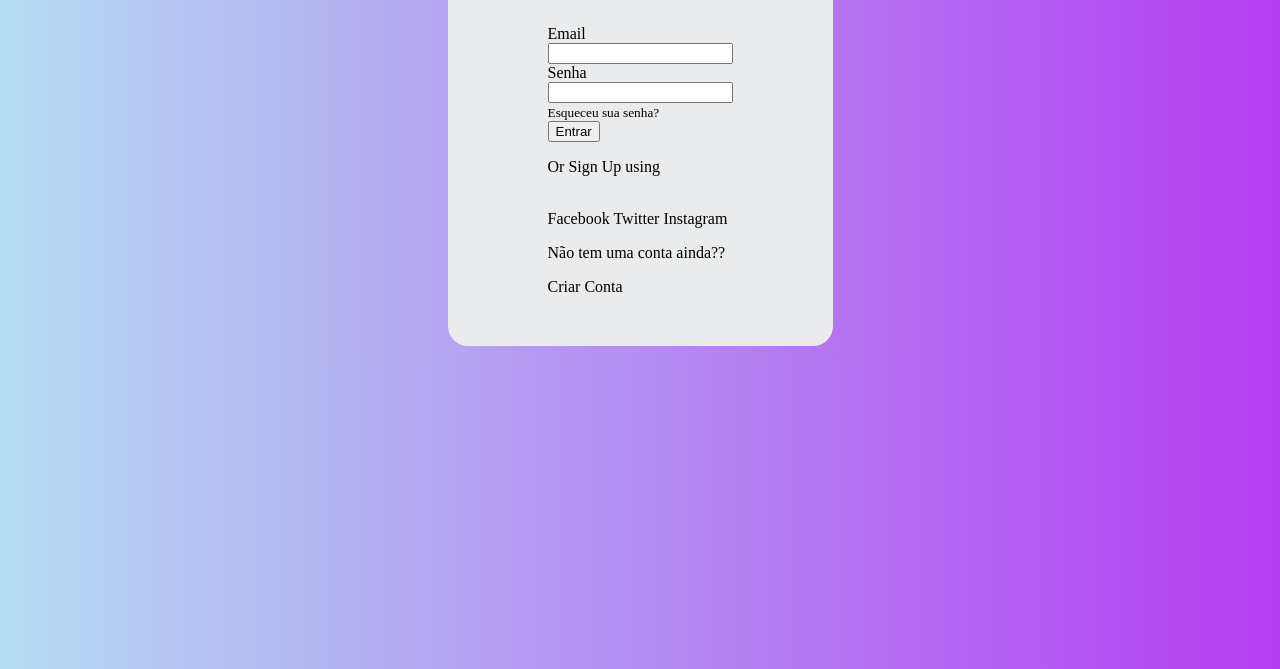
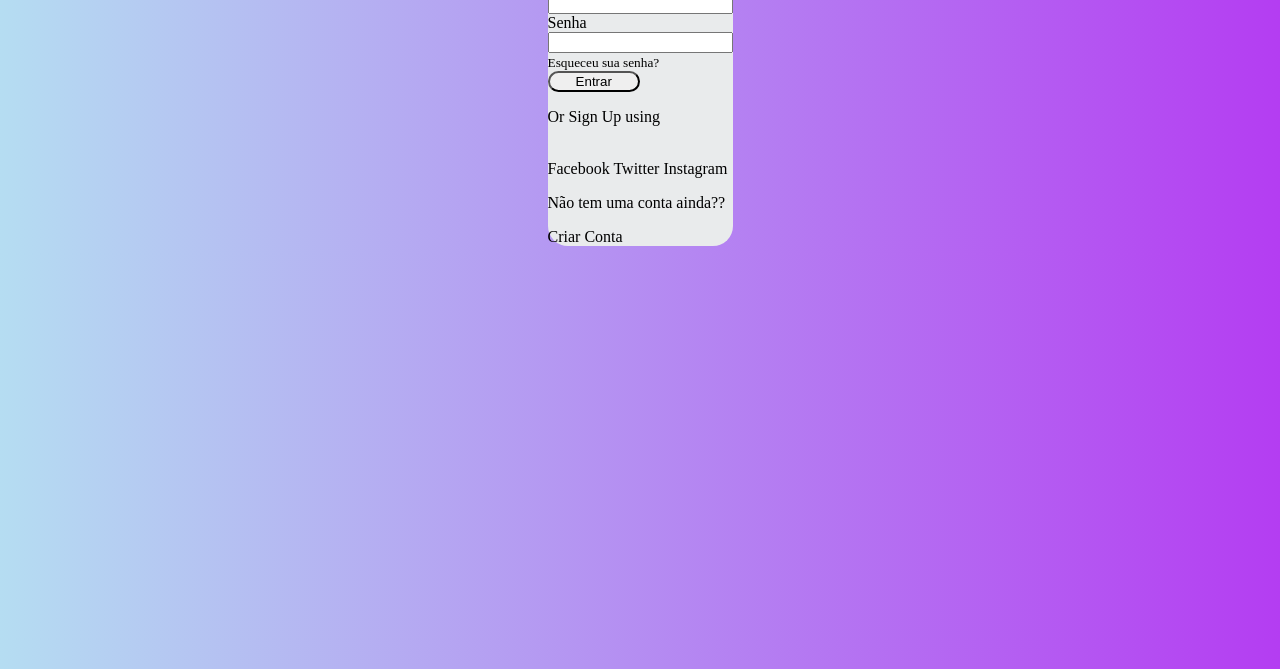
Before and after one commit to LaissaSaraiva/Formulario-de-login, a plain HTML site: page index.html in a window 1280 px wide. Shown: the part 131-800 px from the top of the page. Drawn offline with Linux system fonts and the light colour scheme.

Commit message:
Pequenos ajustes no Html

```diff
--- a/index.html
+++ b/index.html
@@ -21,8 +21,8 @@
                 <input type="password" id="senha"><br>
                 <a><small>Esqueceu sua senha?</small></a><br>
             </div>
-            <div class="botao">
-                <button type="submit">Entrar</button><br>
+            <div >
+                <button type="submit" class="botao">Entrar</button><br>
             </div>
 
             <div>
--- a/style.css
+++ b/style.css
@@ -10,6 +10,11 @@
 .container {
     background: #e9ebec;
     border-radius: 20px;
-    padding: 50px 100px;
 
 }
+
+.botao {
+    text-align: center;
+    border-radius: 20px;
+    width: 50%;
+}
```
